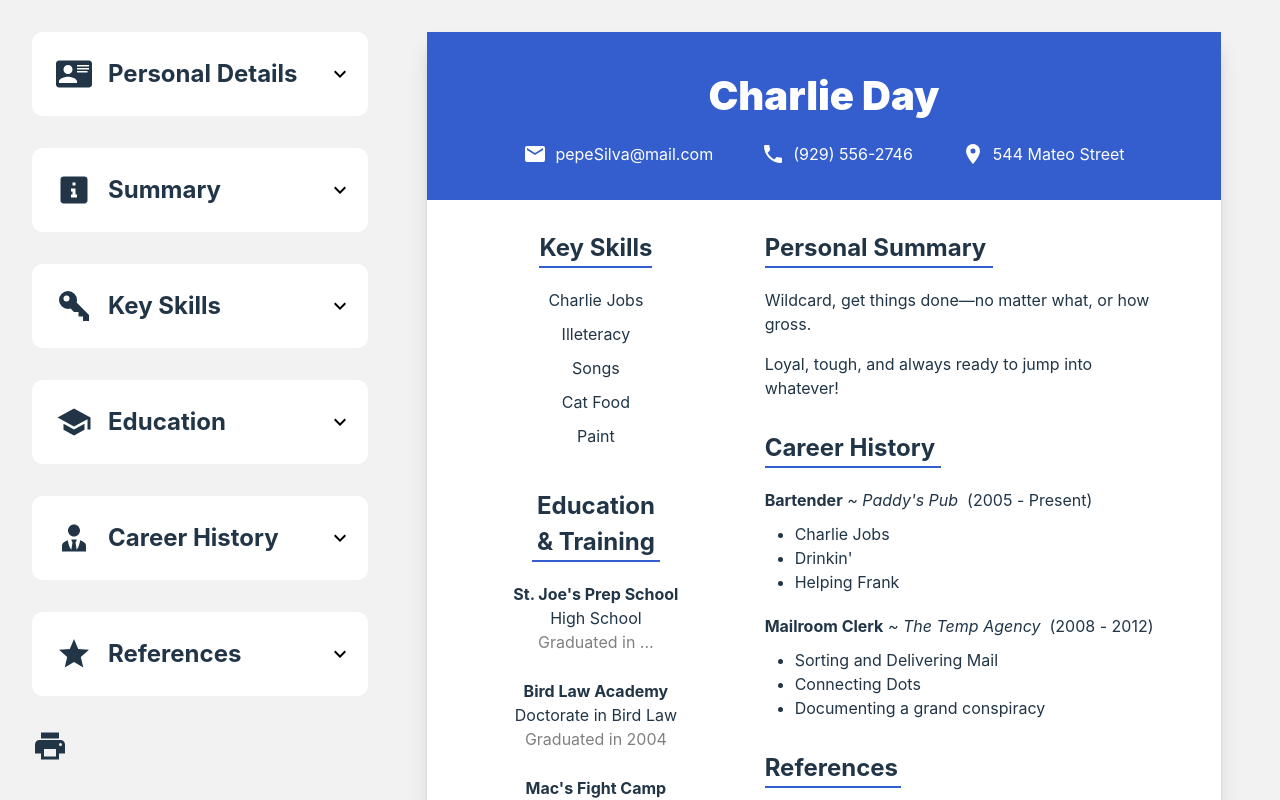
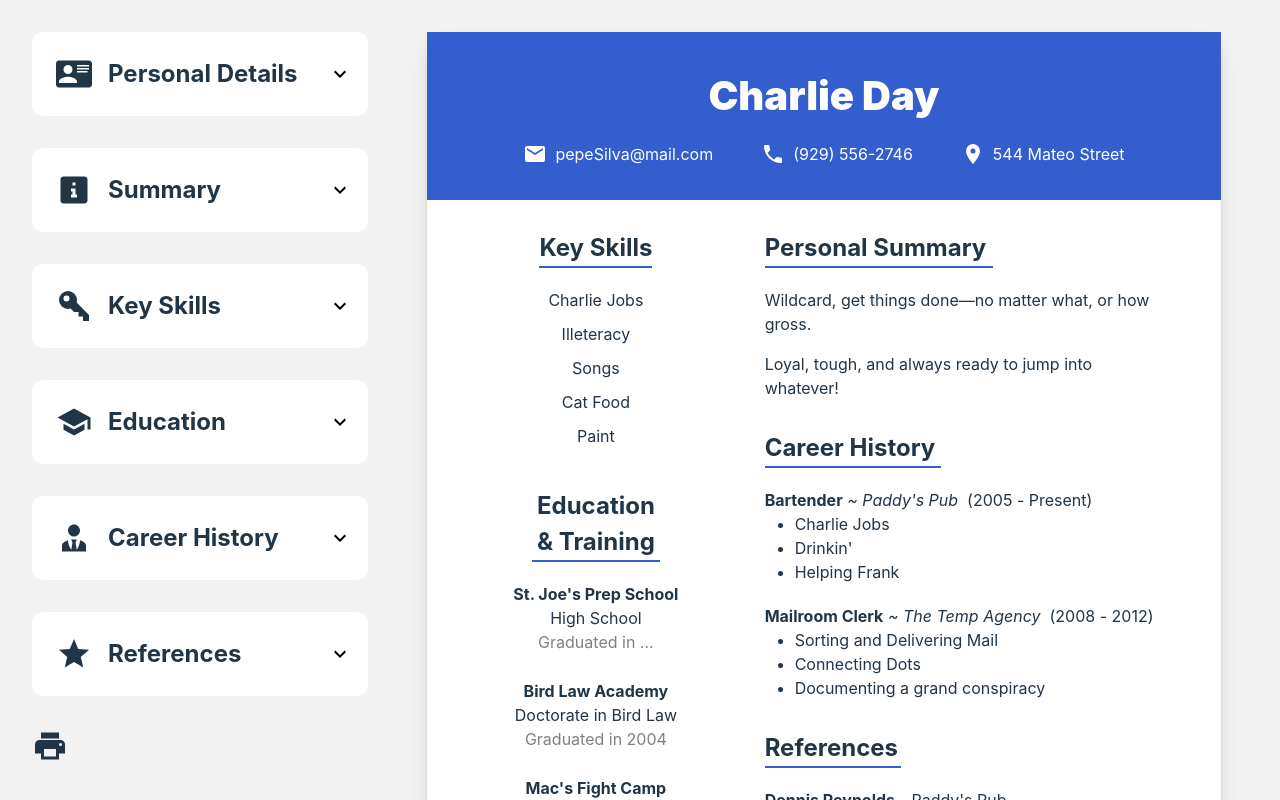
Before and after one commit to Frobii/resume-builder, a React (Vite) app: page / in a window 1280 px wide. Shown: the top 800 px of the page. Built offline with nearby package versions, Linux system fonts and the light colour scheme.

Commit message:
Remove margin top from unordered lists

```diff
--- a/src/resume.css
+++ b/src/resume.css
@@ -4,7 +4,9 @@
     height: 29.7cm;
     box-shadow: 0 13px 27px -5px rgba(50, 50, 93, .1), 0 8px 16px -8px rgba(0, 0, 0, .25);
 }
-
+.resume-body>* ul {
+    margin-top: 0px;
+}
 .resume-body>* h2 {
     border-bottom: 2px #1847c7e0 solid;
     padding: 0px;
```
